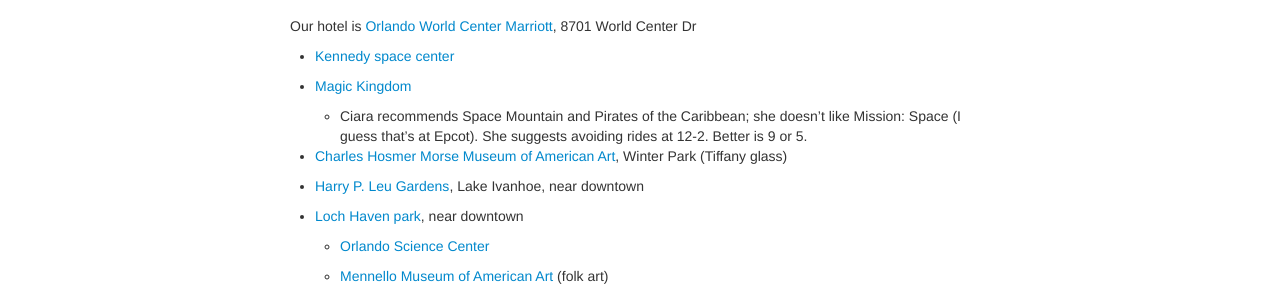
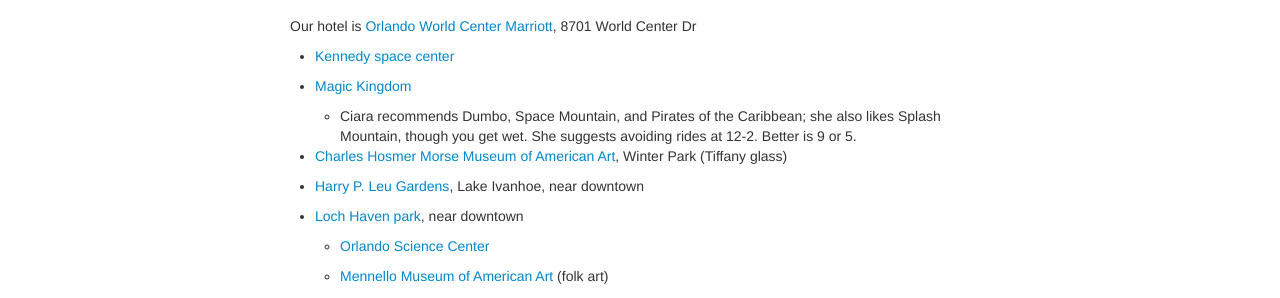
Before and after one commit to kbroman/kbroman.github.io, a Jekyll site: the page built from pages/florida.md, in a window 1280 px wide. Shown: the part 136-434 px from the top of the page. Built offline with Jekyll 4.4.1, drawn with Linux system fonts in a browser that asks for light colours.

Commit message:
pages/florida: revisions to Ciara's recommendation

```diff
--- a/pages/florida.md
+++ b/pages/florida.md
@@ -9,9 +9,9 @@
 
 - [Magic Kingdom](https://disneyworld.disney.go.com/attractions/magic-kingdom/)
 
-  - Ciara recommends Space Mountain and Pirates of the Caribbean; she
-    doesn't like Mission: Space (I guess that's at Epcot). She
-    suggests avoiding rides at 12-2. Better is 9 or 5.
+  - Ciara recommends Dumbo, Space Mountain, and Pirates of the
+    Caribbean; she also likes Splash Mountain, though you get wet.
+    She suggests avoiding rides at 12-2. Better is 9 or 5.
 
 - [Charles Hosmer Morse Museum of American Art](http://www.morsemuseum.org/), Winter Park
   (Tiffany glass)
```
